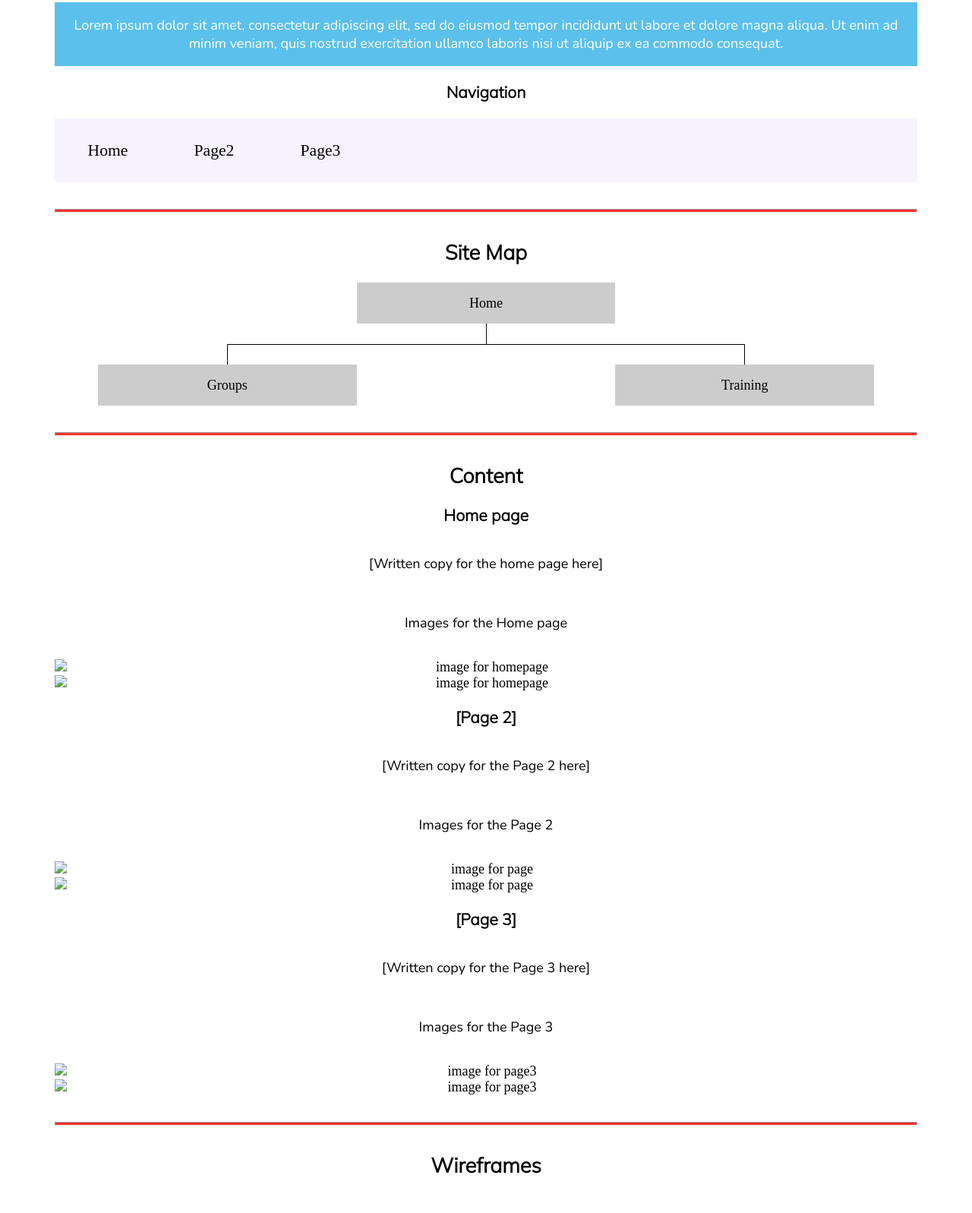
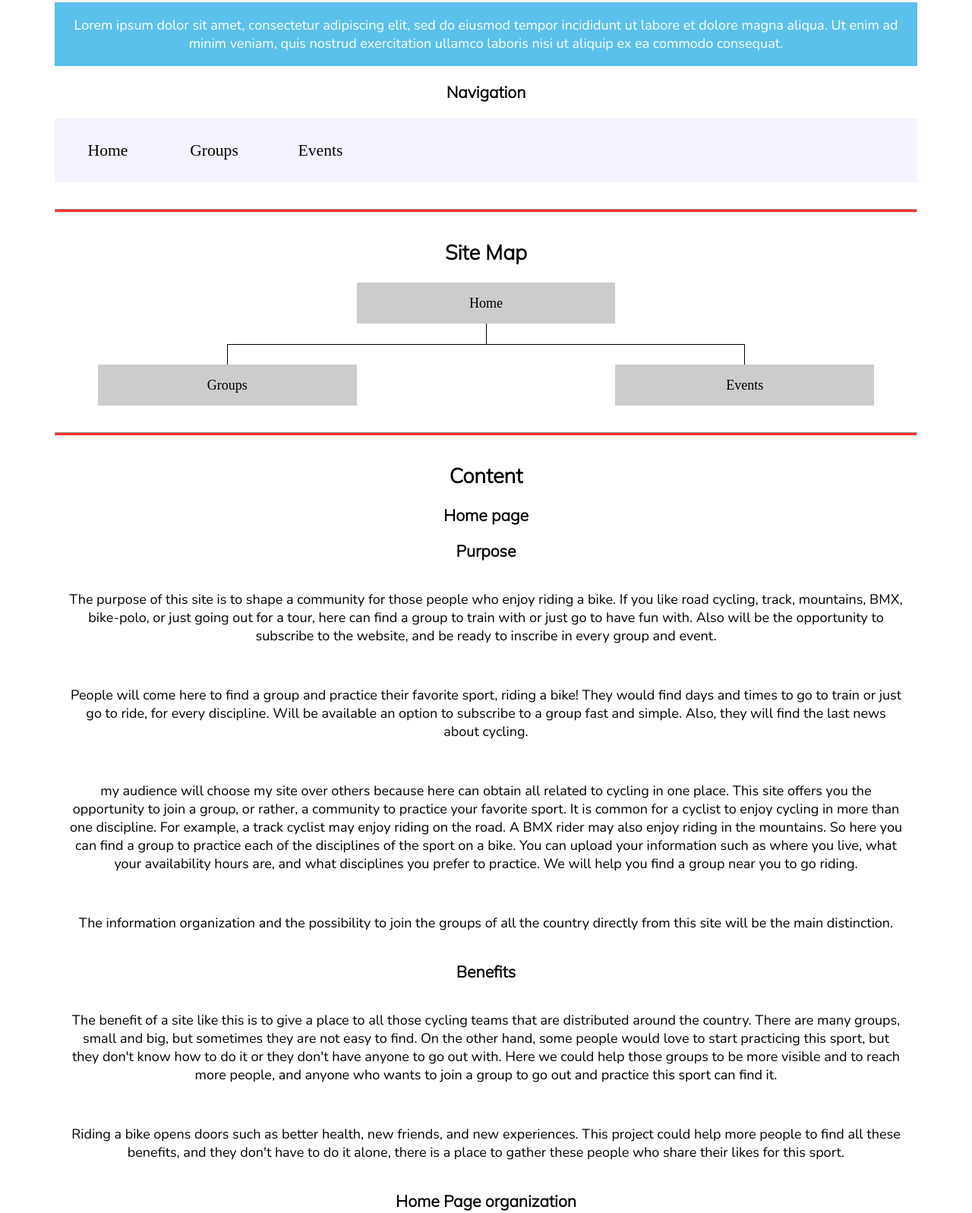
Before and after one commit to javierdear/wdd130, a plain HTML site: page bikecrew/site-plan.html in a window 1280 px wide. Shown: the part 1675-3272 px from the top of the page at 76% size. Drawn offline with nearby package versions, Linux system fonts and the light colour scheme.

Commit message:
Personal Site Content

```diff
--- a/bikecrew/site-plan.html
+++ b/bikecrew/site-plan.html
@@ -86,8 +86,8 @@
       <!-- Think about how you want your navigation bar to look. In the site-plan.css file change the colors to your colors to get the look you desire. -->
       <nav>
         <a href="#">Home</a>
-        <a href="#">Page2</a>
-        <a href="#">Page3</a>
+        <a href="#">Groups</a>
+        <a href="#">Events</a>
       </nav>
       <hr>
       <h2>
@@ -98,10 +98,10 @@
           Home
         </div>
         <div class="sm-page2">
-          Groups <!-- change this -->
+          Groups
         </div>
         <div class="sm-page3">
-          Training  <!-- change this -->
+          Events
         </div>
 
         <div class="top">
@@ -122,30 +122,53 @@
         Content
       </h2>
       <h3>Home page</h3>
-      <p>
-        [Written copy for the home page here]
-      </p>
+      <!--[Written copy for the home page here]-->
+      <h3>Purpose</h3>
+        <p>
+          The purpose of this site is to shape a community for those people who enjoy riding a bike. If you like road cycling, track, mountains, BMX, bike-polo, or just going out for a tour, here can find a group to train with or just go to have fun with. Also will be the opportunity to subscribe to the website, and be ready to inscribe in every group and event.
+        </p>
+
+        <p>People will come here to find a group and practice their favorite sport, riding a bike! They would find days and times to go to train or just go to ride, for every discipline. Will be available an option to subscribe to a group fast and simple. Also, they will find the last news about cycling.
+        </p>
+        <p>my audience will choose my site over others because here can obtain all related to cycling in one place.
+          This site offers you the opportunity to join a group, or rather, a community to practice your favorite sport.
+          It is common for a cyclist to enjoy cycling in more than one discipline. For example, a track cyclist may enjoy riding on the road. A BMX rider may also enjoy riding in the mountains. So here you can find a group to practice each of the disciplines of the sport on a bike. You can upload your information such as where you live, what your availability hours are, and what disciplines you prefer to practice. We will help you find a group near you to go riding.
+        </p>
+        <p>The information organization and the possibility to join the groups of all the country directly from this site will be the main distinction.</p>
+
+      <h3>Benefits</h3>
+        <p>The benefit of a site like this is to give a place to all those cycling teams that are distributed around the country. There are many groups, small and big, but sometimes they are not easy to find. On the other hand, some people would love to start practicing this sport, but they don't know how to do it or they don't have anyone to go out with. Here we could help those groups to be more visible and to reach more people, and anyone who wants to join a group to go out and practice this sport can find it.
+        </p>
+        <p>Riding a bike opens doors such as better health, new friends, and new experiences. This project could help more people to find all these benefits, and they don't have to do it alone, there is a place to gather these people who share their likes for this sport.
+        </p>
+      <h3>Home Page organization</h3>
+        <p>At the top of the page, the objective of the page is presented and a menu is displayed to choose what you want to do. First, what discipline you are interested in. Next, whether you want to join an informal or formal group.
+        </p>
       <p>Images for the Home page</p>
-        <img src="#" alt="image for homepage">
-        <img src="#" alt="image for homepage">
+        <img src="./images/rsz_1home-riders2.jpg" alt="image for homepage">
+        <img src="./images/home-riders4.jpg" alt="image for homepage">
 
       </ul>
-      <h3>[Page 2]</h3>
+      <h3>Groups</h3>
       <p>
-        [Written copy for the Page 2 here]
+        This site will answer questions as, to when and where a group goes to ride, either BMX, route, track, fixed gear, mountain bike, or bike-polo. Also will be information on how to participate in the formal training sessions.
       </p>
+      <h3>Groups Page organization</h3>
+      <p>Each discipline has an icon and a brief description. By clicking on the icon of your choice, you can find out where and when you can join a group.</p>
       <p>Images for the Page 2</p>
-        <img src="#" alt="image for page">
-        <img src="#" alt="image for page">
+        <img src="./images/rsz_groups1.jpg" alt="image for page">
+        <img src="./images/rsz_groups2.jpg" alt="image for page">
 
       </ul>
-      <h3>[Page 3]</h3>
+      <h3>Events</h3>
       <p>
-        [Written copy for the Page 3 here]
+        People will want to have information, subscribe to ride with a group, and receive notifications of events and races. Also, consume media content.Here can also find out about upcoming cycling events and competitions.
       </p>
+      <h3>Events Page organization</h3>
+      <p>upcoming events, outings, and races are published.</p>
       <p>Images for the Page 3</p>
-        <img src="#" alt="image for page3">
-        <img src="#" alt="image for page3">
+        <img src="./images/events1.jpg" alt="image for page3">
+        <img src="./images/events2.jpg" alt="image for page3">
 
       </ul>
       <hr>
```
Also changed, not shown: bikecrew/images/events1.jpg (added), bikecrew/images/events2.jpg (added), bikecrew/images/home-riders2.jpeg (added), bikecrew/images/home-riders4.jpg (added), bikecrew/images/rsz_1home-riders2.jpg (added), bikecrew/images/rsz_groups1.jpg (added), bikecrew/images/rsz_groups2.jpg (added), bikecrew/images/rsz_home-riders2.jpg (added), wwr/images/river-1.jpg (added), wwr/images/river-2.jpg (added), wwr/images/river-3.jpg (added), wwr/images/river-4.jpg (added).
